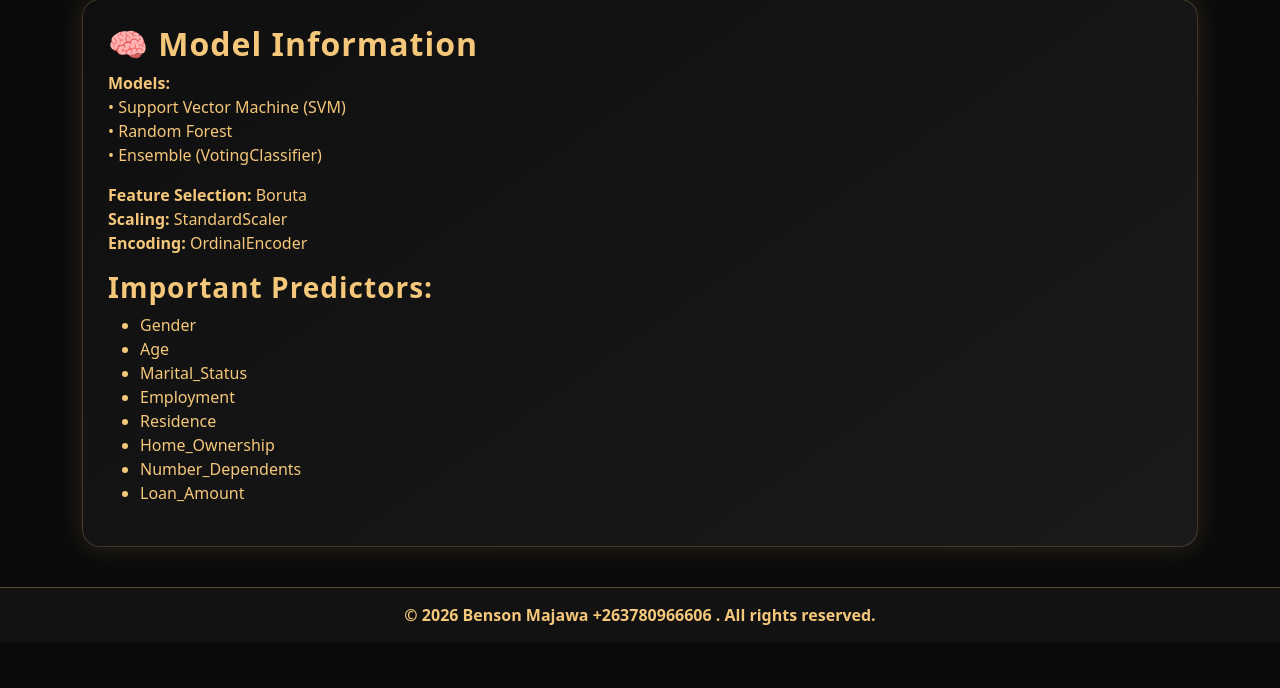
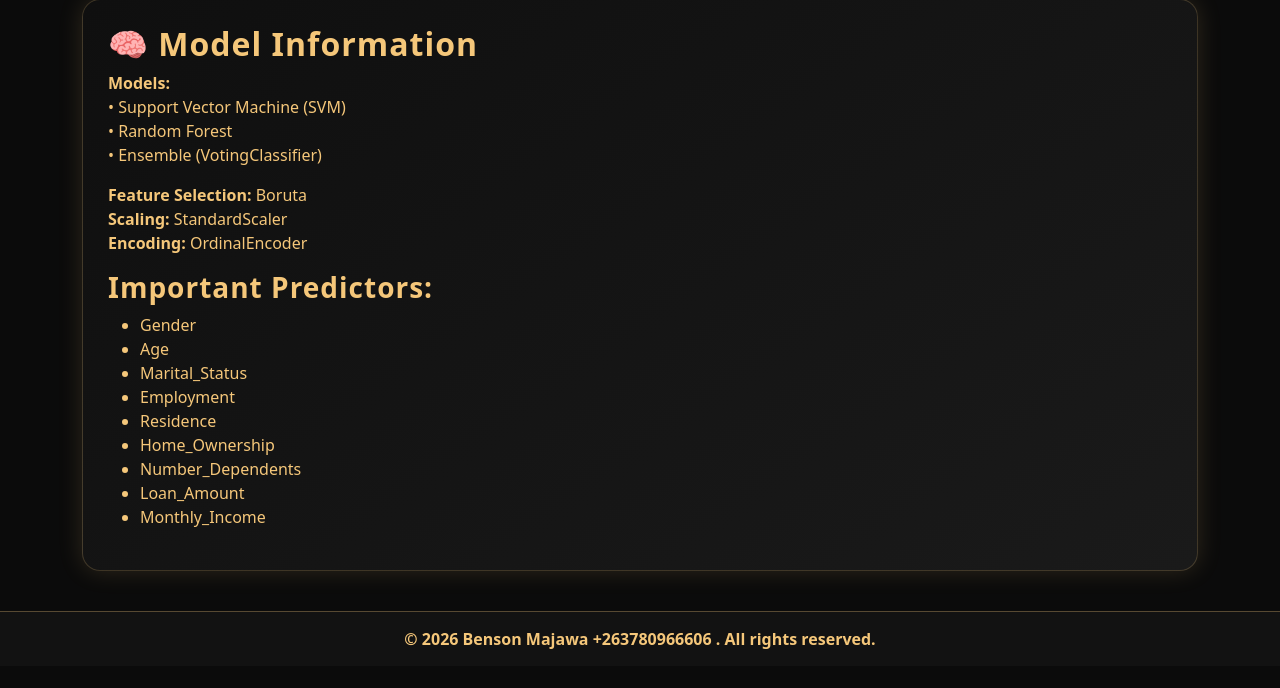
Before and after one commit to majawabenson844-del/credit-risk-flask, a Flask app: page /model-info in a window 1280 px wide. Shown: the part 86-774 px from the top of the page. Run offline with Flask 3, Linux system fonts and the light colour scheme.

Commit message:
Update model_info.html

```diff
--- a/templates/model_info.html
+++ b/templates/model_info.html
@@ -21,6 +21,7 @@
     <li>Home_Ownership</li>
     <li>Number_Dependents</li>
     <li>Loan_Amount</li>
+    <li>Monthly_Income</li>
   </ul>
 </div>
 {% endblock %}
```
